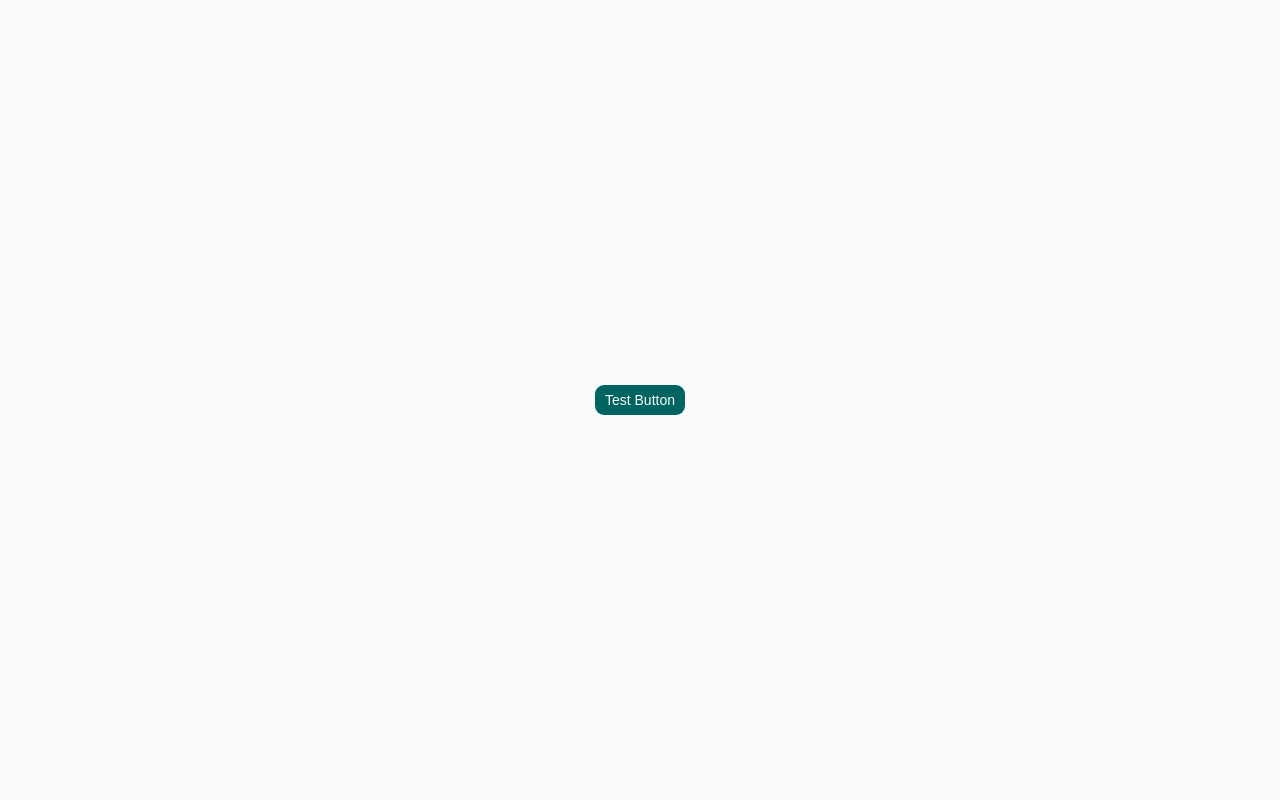
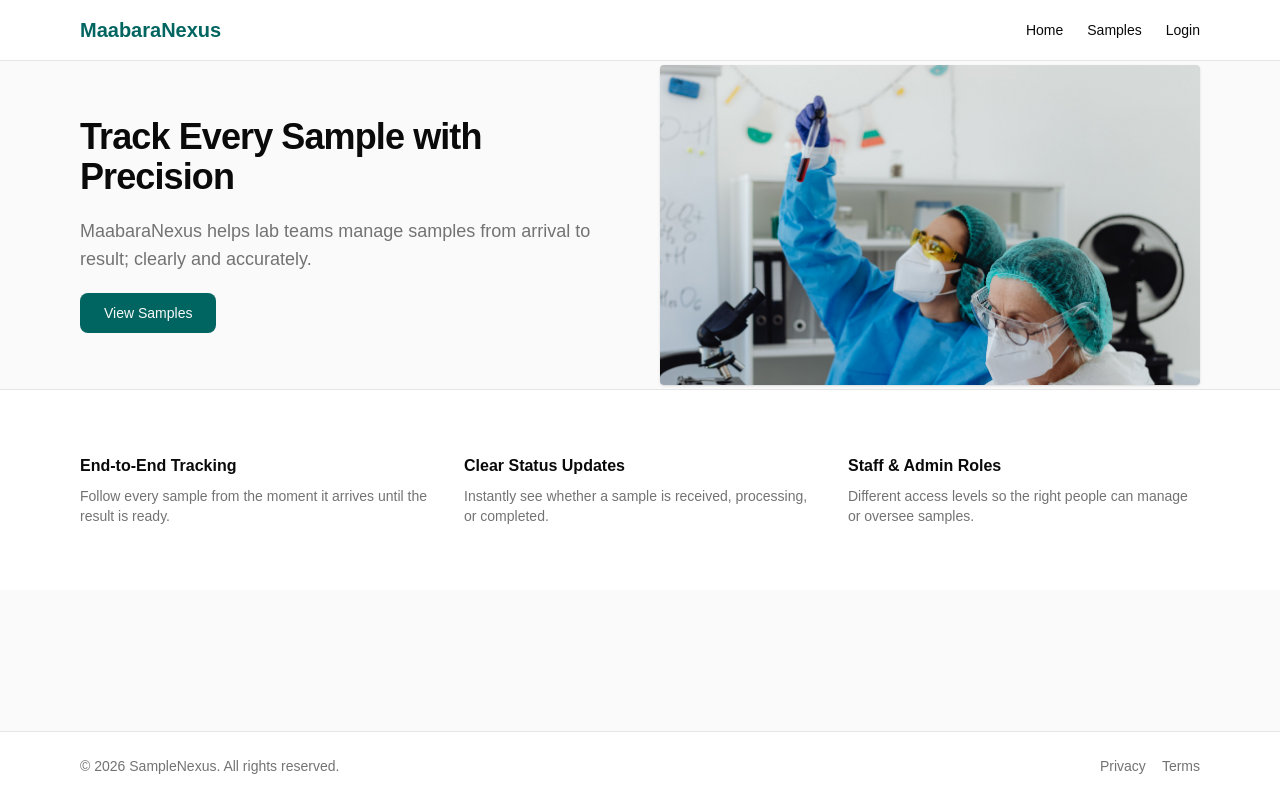
Before and after one commit to JohnnyKhayo/MaabaraNexus, a React (Vite) app: page / in a window 1280 px wide. Built offline with nearby package versions, Linux system fonts and the light colour scheme.

Commit message:
feat: add routing with layout, homepage, and not-found page

```diff
--- a/src/App.jsx
+++ b/src/App.jsx
@@ -1,13 +1,19 @@
-import { Button } from "@/components/ui/button"
+import { BrowserRouter, Routes, Route } from "react-router-dom";
+import Layout from "./components/layout/Layout";
+import Home from "./pages/Home";
+import NotFound from "./pages/NotFound";
 
 function App() {
   return (
-    <>
-    <div className="min-h-screen flex items-center justify-center">
-      <Button>Test Button</Button>
-    </div>
-    </>
-  )
+    <BrowserRouter>
+      <Layout>
+        <Routes>
+          <Route path="/" element={<Home />} />
+          <Route path="*" element={<NotFound />} />
+        </Routes>
+      </Layout>
+    </BrowserRouter>
+  );
 }
 
 export default App
--- a/src/components/layout/Navbar.jsx
+++ b/src/components/layout/Navbar.jsx
@@ -5,7 +5,7 @@ function Navbar() {
     <header className="border-b bg-white">
       <div className="mx-auto flex max-w-6xl items-center justify-between px-4 py-4">
         <Link to="/" className="text-xl font-semibold text-primary">
-          SampleNexus
+          MaabaraNexus
         </Link>
 
         <nav className="flex items-center gap-6 text-sm">
--- a/src/pages/Home.jsx
+++ b/src/pages/Home.jsx
@@ -4,17 +4,17 @@ export default function Home() {
   return (
     <div>
       {/* Hero */}
-      <section className="mx-auto flex max-w-6xl flex-col items-center gap-8 px-4 py-16 md:flex-row">
-        <div className="flex-1">
-          <h1 className="text-4xl font-bold tracking-tight text-foreground md:text-5xl">
+      <section className="mx-auto flex max-w-6xl flex-col items-center gap-10 px-4 py-1 md:flex-row">
+        <div className="flex-1 space-y-5">
+          <h1 className="text-4xl font-bold tracking-tight md:text-4xl">
             Track Every Sample with Precision
           </h1>
-          <p className="mt-4 text-lg text-muted-foreground">
-            SampleNexus helps laboratory teams manage samples from arrival to result — cleanly and accurately.
+          <p className="text-lg text-muted-foreground">
+            MaabaraNexus helps lab teams manage samples from arrival to result; clearly and accurately.
           </p>
           <Link
             to="/samples"
-            className="mt-6 inline-block rounded-md bg-primary px-5 py-2.5 text-sm font-medium text-primary-foreground"
+            className="inline-block rounded-md bg-primary px-6 py-2.5 text-sm font-medium text-primary-foreground"
           >
             View Samples
           </Link>
@@ -22,9 +22,9 @@ export default function Home() {
 
         <div className="flex-1">
           <img
-            src="https://images.pexels.com/photos/3825527/pexels-photo-3825527.jpeg?auto=compress&cs=tinysrgb&w=800"
-            alt="Laboratory technician working with samples"
-            className="rounded-lg object-cover"
+            src=" src/assets/best.hero.jpg"
+            alt="Lab professional handling samples"
+              className="h-80 w-full rounded object-cover shadow-sm md:h-80"
           />
         </div>
       </section>
--- a/src/pages/NotFound.jsx
+++ b/src/pages/NotFound.jsx
@@ -1,57 +1,14 @@
 import { Link } from "react-router-dom";
 
-export default function Home() {
+function NotFound() {
   return (
-    <div>
-      {/* Hero */}
-      <section className="mx-auto flex max-w-6xl flex-col items-center gap-8 px-4 py-16 md:flex-row">
-        <div className="flex-1">
-          <h1 className="text-4xl font-bold tracking-tight text-foreground md:text-5xl">
-            Track Every Sample with Precision
-          </h1>
-          <p className="mt-4 text-lg text-muted-foreground">
-            SampleNexus helps laboratory teams manage samples from arrival to result — cleanly and accurately.
-          </p>
-          <Link
-            to="/samples"
-            className="mt-6 inline-block rounded-md bg-primary px-5 py-2.5 text-sm font-medium text-primary-foreground"
-          >
-            View Samples
-          </Link>
-        </div>
-
-        <div className="flex-1">
-          <img
-            src="https://images.pexels.com/photos/3825527/pexels-photo-3825527.jpeg?auto=compress&cs=tinysrgb&w=800"
-            alt="Laboratory technician working with samples"
-            className="rounded-lg object-cover"
-          />
-        </div>
-      </section>
-
-      {/* Features */}
-      <section className="border-t bg-white py-16">
-        <div className="mx-auto grid max-w-6xl gap-8 px-4 md:grid-cols-3">
-          <div>
-            <h3 className="font-semibold">End-to-End Tracking</h3>
-            <p className="mt-2 text-sm text-muted-foreground">
-              Follow every sample from the moment it arrives until the result is ready.
-            </p>
-          </div>
-          <div>
-            <h3 className="font-semibold">Clear Status Updates</h3>
-            <p className="mt-2 text-sm text-muted-foreground">
-              Instantly see whether a sample is received, processing, or completed.
-            </p>
-          </div>
-          <div>
-            <h3 className="font-semibold">Staff & Admin Roles</h3>
-            <p className="mt-2 text-sm text-muted-foreground">
-              Different access levels so the right people can manage or oversee samples.
-            </p>
-          </div>
-        </div>
-      </section>
+    <div className="flex min-h-[60vh] flex-col items-center justify-center text-center">
+      <h1 className="text-3xl font-bold">Page not found</h1>
+      <p className="mt-2 text-muted-foreground">The page you’re looking for doesn’t exist.</p>
+      <Link to="/" className="mt-4 text-primary hover:underline">
+        Go back home
+      </Link>
     </div>
   );
 }
+export default NotFound
```
Also changed, not shown: src/assets/best.hero.jpg (added), src/assets/hero.maabara.jpg (added).
